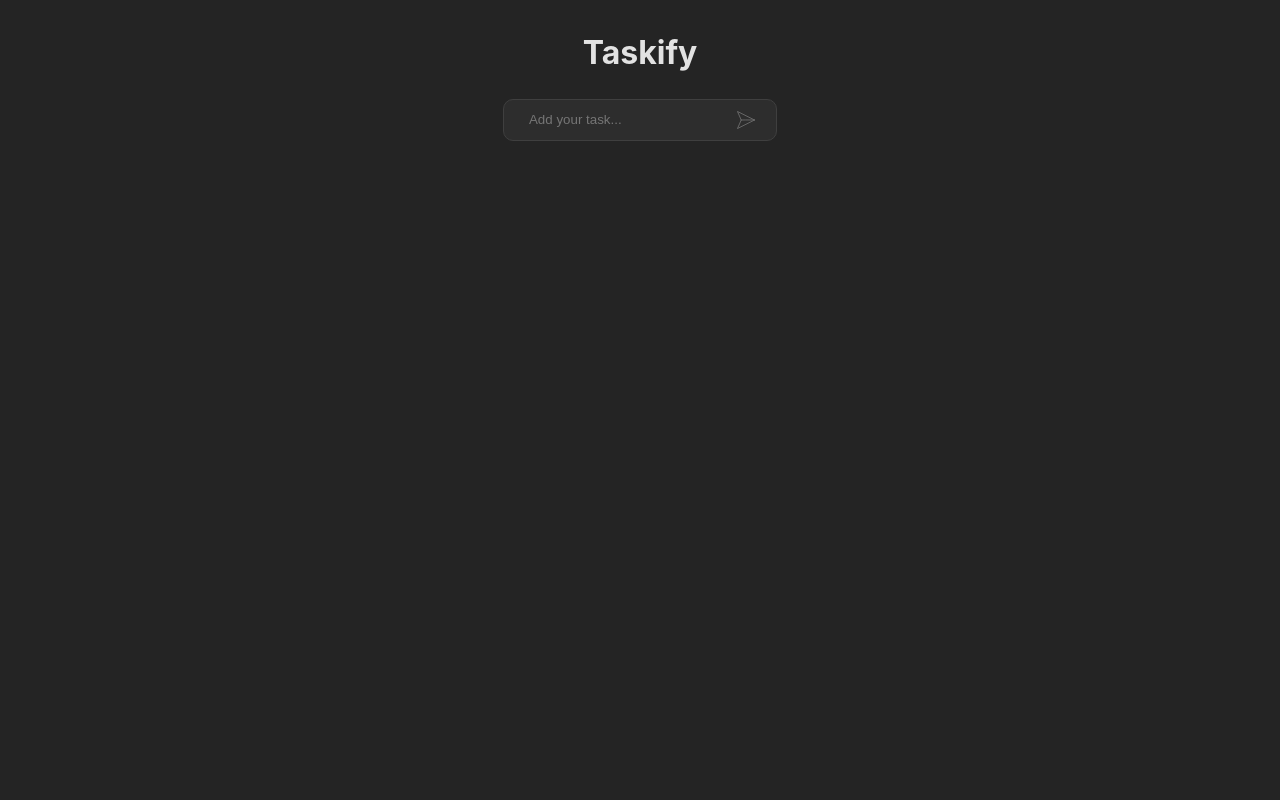
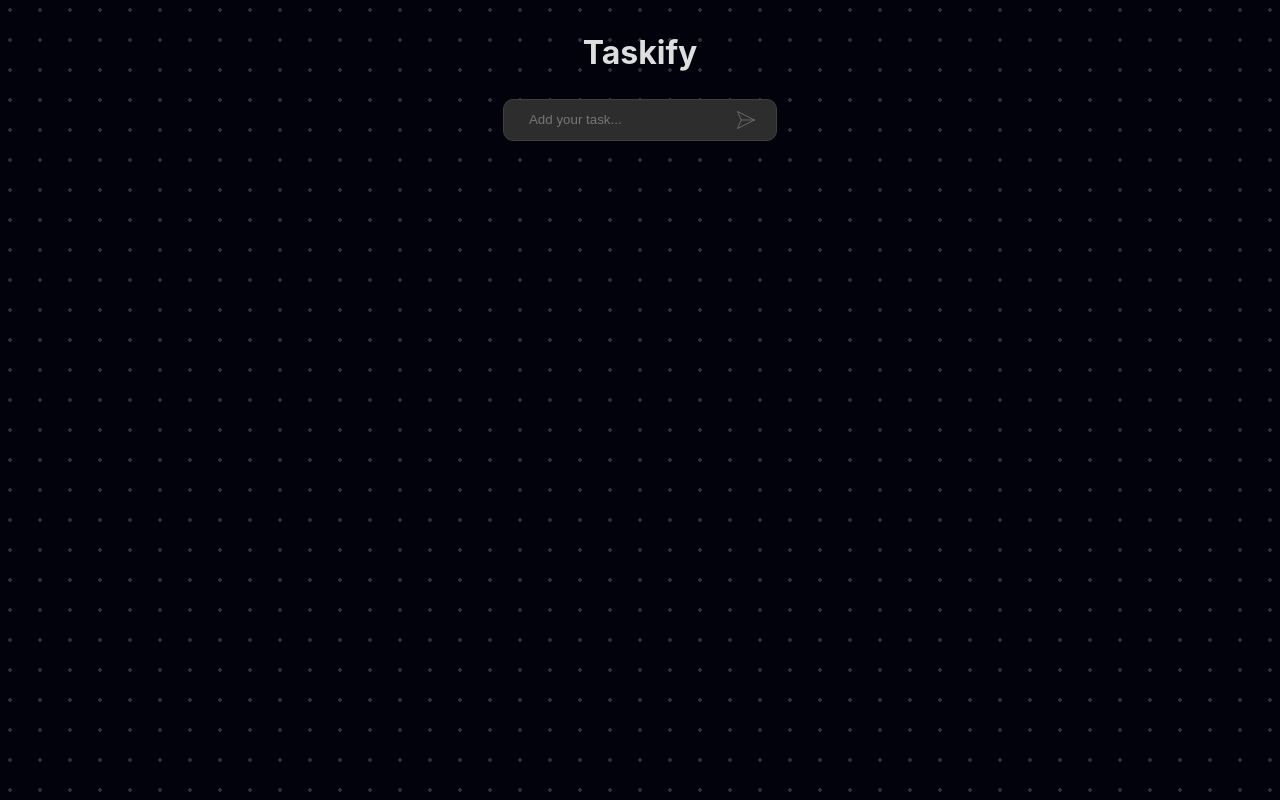
Before and after one commit to jatinkushwaha14/TaskTracker, a React (Vite) app: page / in a window 1280 px wide. Built offline with nearby package versions, Linux system fonts and the light colour scheme.

Commit message:
changed background

```diff
--- a/src/index.css
+++ b/src/index.css
@@ -5,10 +5,20 @@
 
   color-scheme: light dark;
   color: rgba(255, 255, 255, 0.87);
-  background-color: #242424;
+
+  width: 100%;
+  height: 100%;
+  /* Add your background pattern here */
+  background-color: #01020c;
+  background-image: radial-gradient(rgba(255, 255, 255, 0.171) 2px, transparent 0);
+  background-size: 30px 30px;
+  background-position: -5px -5px;
 
   font-synthesis: none;
   text-rendering: optimizeLegibility;
   -webkit-font-smoothing: antialiased;
   -moz-osx-font-smoothing: grayscale;
 }
+.container {
+
+}
```
